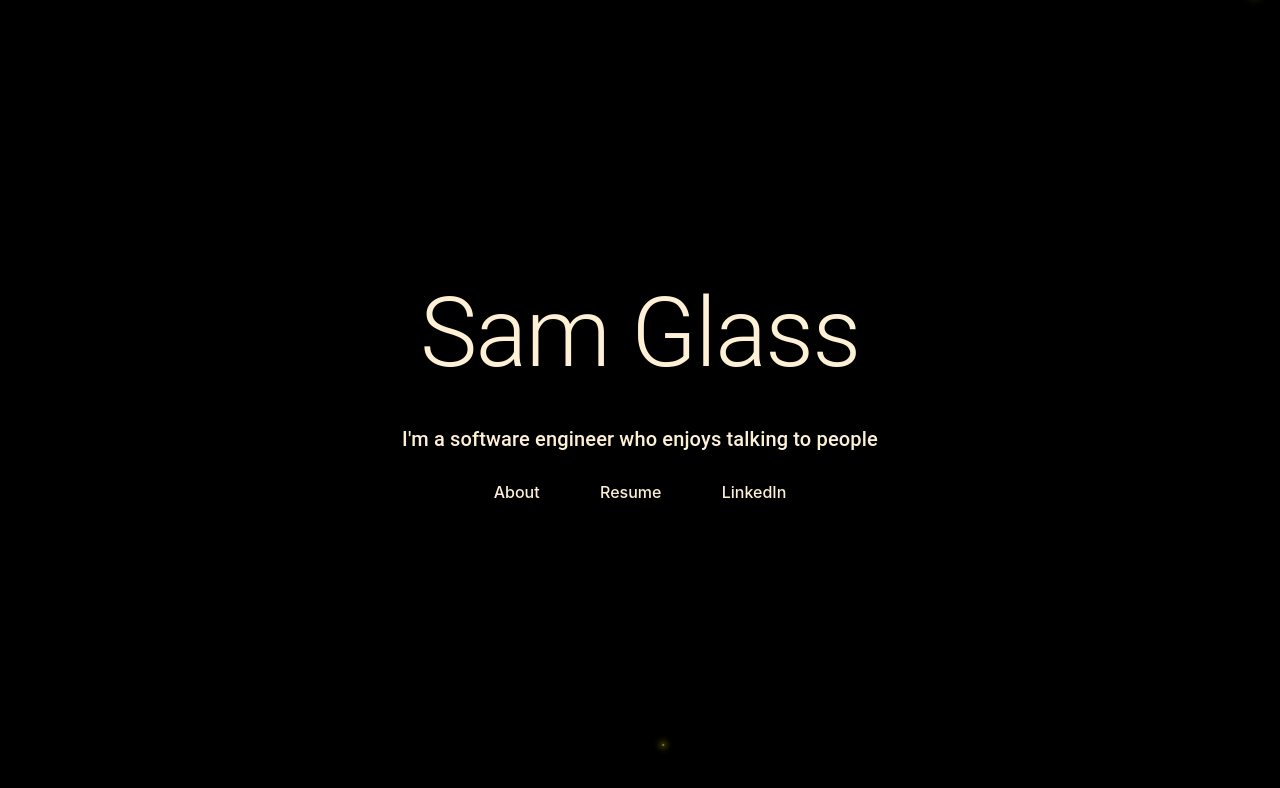
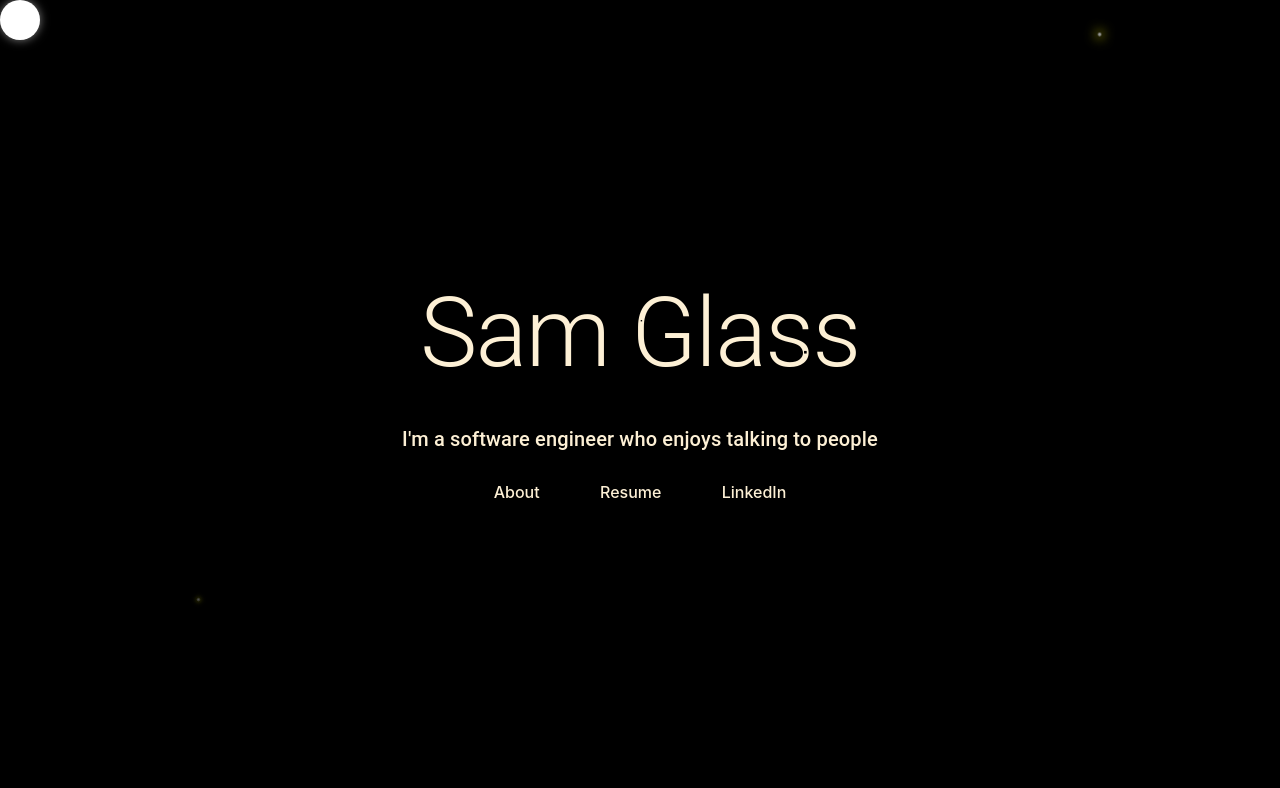
Before and after one commit to gazebosx3/samdotcom, a React (Vite) app: page / in a window 1280 px wide. Shown: the top 788 px of the page. Built offline with nearby package versions, Linux system fonts and the light colour scheme.

Commit message:
update cursor

```diff
--- a/src/App.scss
+++ b/src/App.scss
@@ -1,11 +1,27 @@
 @use 'sass:math';
 
+
+.custom-cursor {
+  position: fixed;
+  top: 0;
+  left: 0;
+  width: 40px;
+  height: 40px;
+  background-color: #ffffff;
+  border-radius: 50%;
+  mix-blend-mode: difference; /* This is used to create the glowing effect */
+  pointer-events: none; /* This allows the cursor to pass through to the elements behind it */
+  z-index: 9999; /* Ensure it's above other elements on the page */
+  // transition: transform 0.1s ease; /* Add a smooth transition for movement */
+  box-shadow: 0 0 10px rgba(255, 255, 255, 0.5); /* Create the glowing effect using box-shadow */
+}
 
 *{
   margin: 0;
   padding: 0;
   background: black;
   color: #fdf0d5;
+  cursor: none !important;
 }
 
 .box {
--- a/src/App.tsx
+++ b/src/App.tsx
@@ -2,6 +2,7 @@ import "./App.scss";
 import { Outlet, useLocation } from "react-router-dom";
 import Home from "./Home";
 import useMediaQuery from "@mui/material/useMediaQuery";
+import CustomCursor from "./customCursor";
 
 
 function App() {
@@ -18,6 +19,8 @@ function App() {
           matches ? { display: "flex", justifyContent: "space-between" } : {}
         }
       >
+      <CustomCursor />
+
         <div style={ !isHome ? {marginLeft: '50px'} : {}}>
           <Home isHome={isHome} />
           {!isHome && matches && <div style={{marginTop: '150px', marginLeft: '28px', position: 'fixed'}}><img src="../atthepark-smaller.png" alt="Sam and his cute toddler drinking coffee" /></div>}
--- /dev/null
+++ b/src/customCursor.tsx
@@ -0,0 +1,24 @@
+import React, { useEffect, useRef } from 'react';
+import './index.css'; // Make sure to include your CSS file
+
+const CustomCursor = () => {
+  const cursorRef = useRef(null);
+
+  useEffect(() => {
+    const handleMouseMove = (e) => {
+      if (cursorRef.current) {
+        cursorRef.current.style.transform = `translate3d(${e.clientX}px, ${e.clientY}px, 0)`;
+      }
+    };
+
+    document.addEventListener('mousemove', handleMouseMove);
+
+    return () => {
+      document.removeEventListener('mousemove', handleMouseMove);
+    };
+  }, []);
+
+  return <div className="custom-cursor" ref={cursorRef}></div>;
+};
+
+export default CustomCursor;
```
